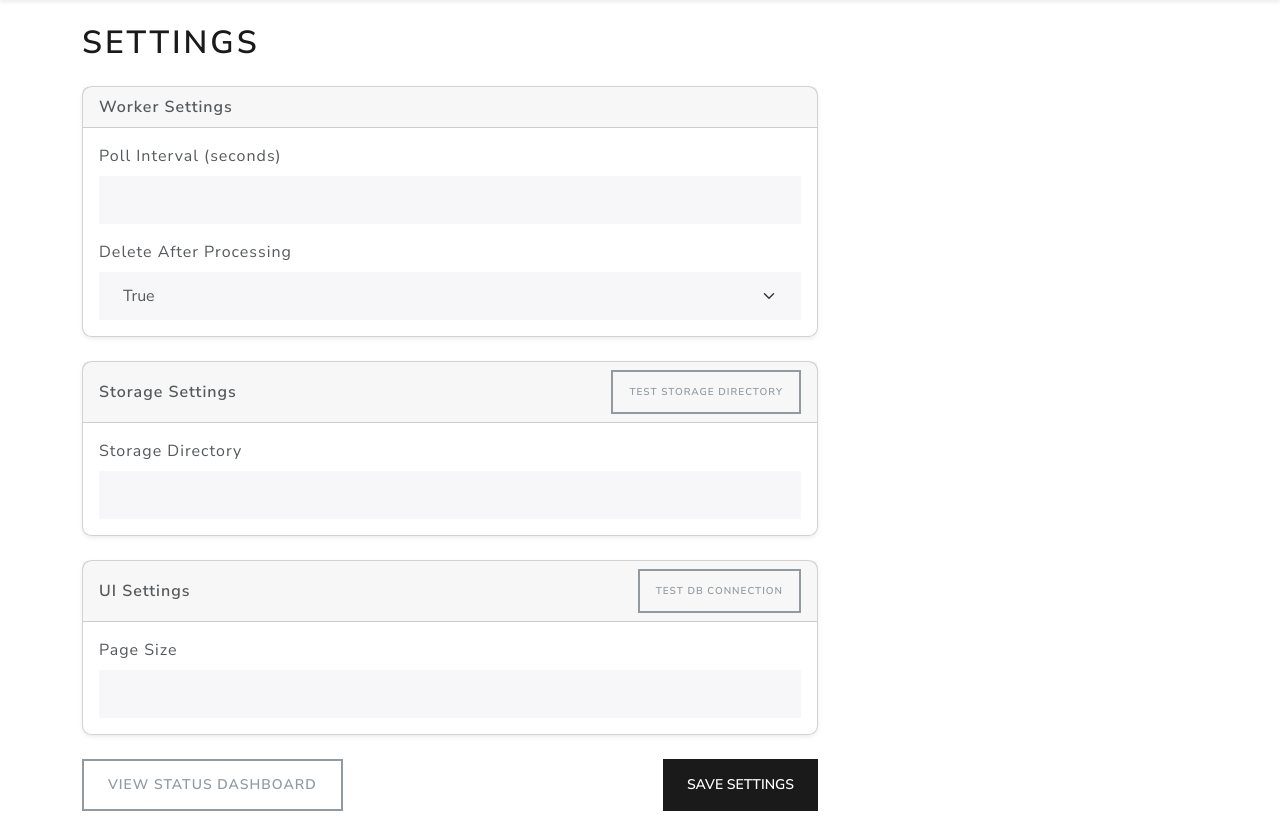
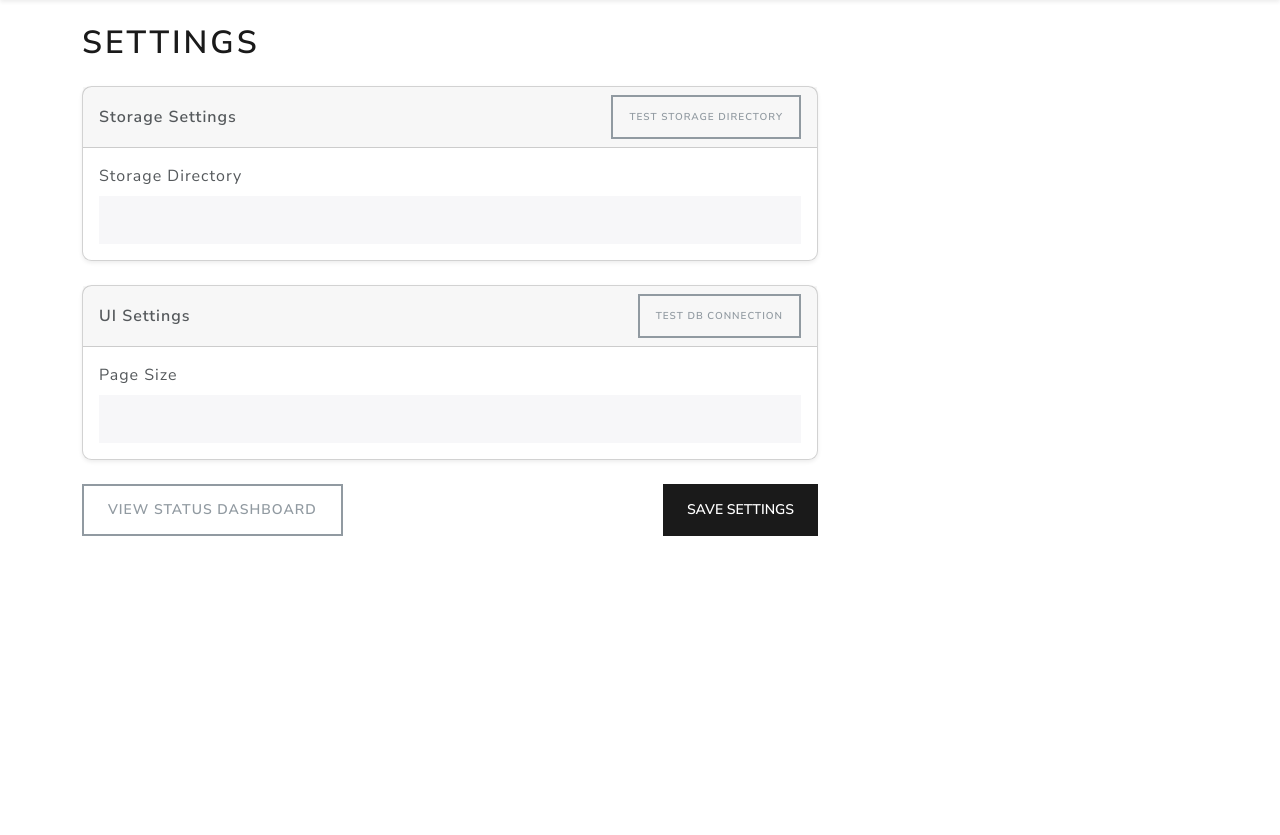
Before and after one commit to daygle/daygle-mail-archiver, a FastAPI app: template api/templates/settings.html in a window 1280 px wide. Shown: the part 124-959 px from the top of the page. After the commit the page ends 660 px from the top, so only its background shows below. Run offline with FastAPI, Linux system fonts and the light colour scheme; the template is opened without the code that fills it, so the values that code supplies are empty; some libraries are stand-ins or nearby versions.

Commit message:
Settings Fix

```diff
--- a/api/templates/settings.html
+++ b/api/templates/settings.html
@@ -33,27 +33,6 @@
         {% endif %}
 
         <form method="post" action="/settings">
-
-            <div class="card mb-4 shadow-sm">
-                <div class="card-header fw-bold">
-                    Worker Settings
-                </div>
-                <div class="card-body">
-                    <div class="mb-3">
-                        <label class="form-label">Poll Interval (seconds)</label>
-                        <input type="number" name="poll_interval_seconds" class="form-control"
-                               value="{{ settings.get('poll_interval_seconds', '300') }}" required>
-                    </div>
-
-                    <div class="mb-0">
-                        <label class="form-label">Delete After Processing</label>
-                        <select name="delete_after_processing" class="form-select">
-                            <option value="true" {% if settings.get('delete_after_processing', 'true') == 'true' %}selected{% endif %}>True</option>
-                            <option value="false" {% if settings.get('delete_after_processing', 'true') == 'false' %}selected{% endif %}>False</option>
-                        </select>
-                    </div>
-                </div>
-            </div>
 
             <div class="card mb-4 shadow-sm">
                 <div class="card-header fw-bold d-flex align-items-center justify-content-between">
```
